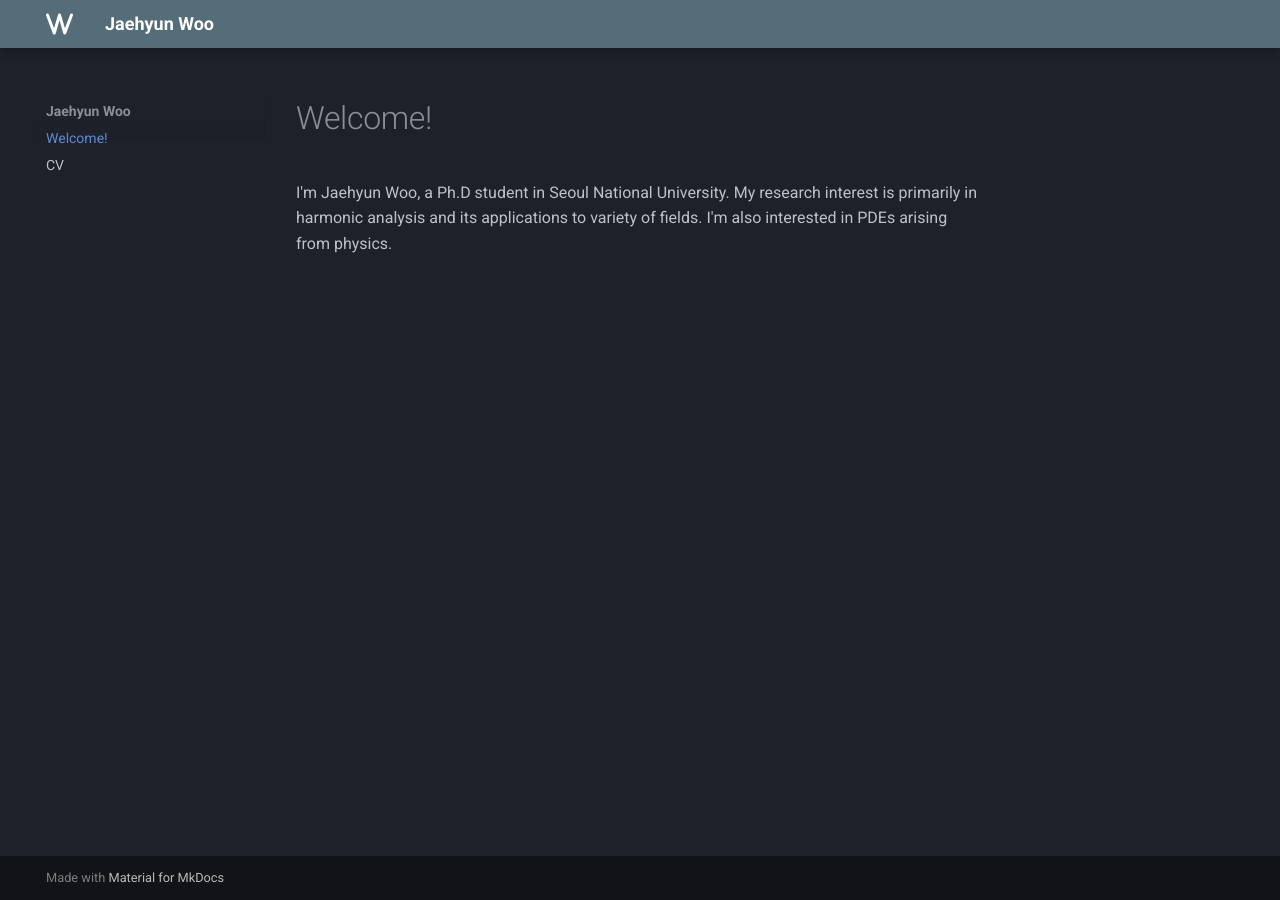
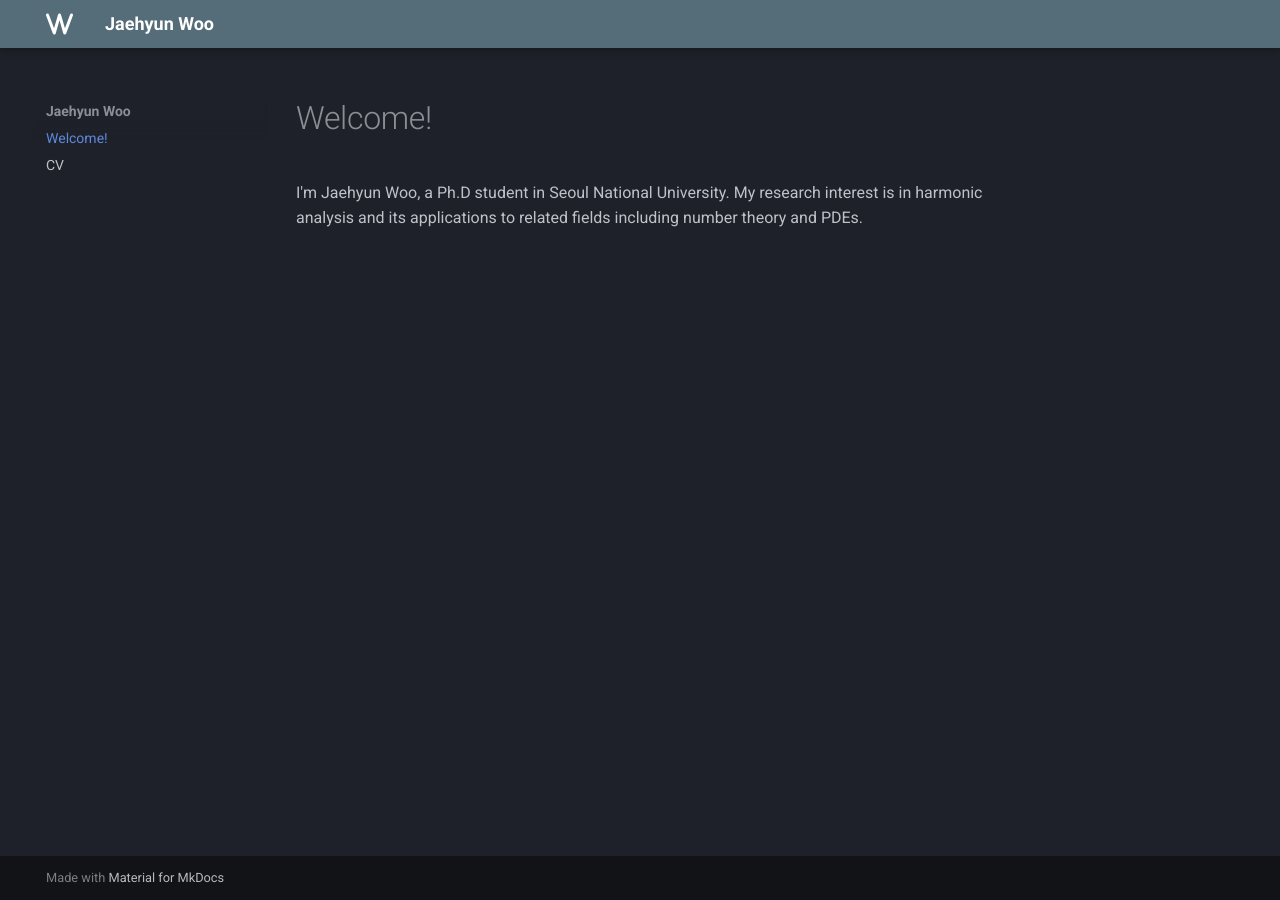
Before and after one commit to jaehwoo/jaehwoo.github.io, an MkDocs documentation site: the page built from docs/index.md, in a window 1280 px wide. Built offline with MkDocs 1.6.1 and Material for MkDocs 9.7.7, drawn with Linux system fonts in a browser that asks for light colours; some web fonts are replaced.

Commit message:
20250207

```diff
--- a/docs/index.md
+++ b/docs/index.md
@@ -1,3 +1,3 @@
 # Welcome!
 
-I'm Jaehyun Woo, a Ph.D student in Seoul National University. My research interest is primarily in harmonic analysis and its applications to variety of fields. I'm also interested in PDEs arising from physics.
+I'm Jaehyun Woo, a Ph.D student in Seoul National University. My research interest is in harmonic analysis and its applications to related fields including number theory and PDEs.
```
Also changed, not shown: docs/CV.md (+1 -1 lines).
